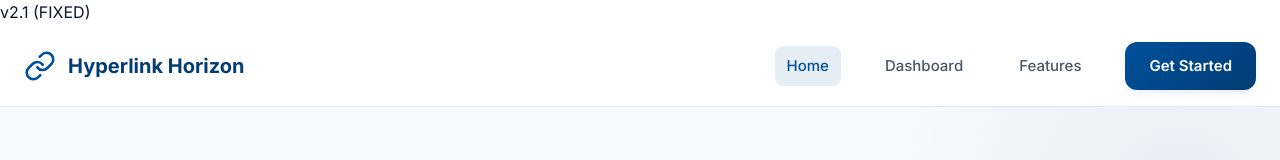
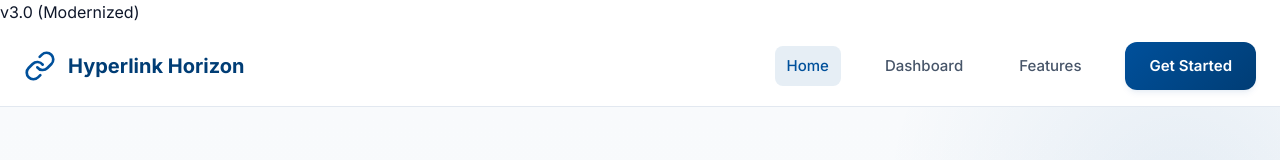
Before and after one commit to Bbester2/hyperl-ink-h-orizon, a Next.js app: page / in a window 1280 px wide. Shown: the top 160 px of the page. Built offline with nearby package versions, Linux system fonts and the light colour scheme.

Commit message:
Upgrade Stack v3.0

```diff
--- a/app/layout.js
+++ b/app/layout.js
@@ -19,7 +19,7 @@ export default function RootLayout({ children }) {
             </head>
             <body>
                 <div>
-                    v2.1 (FIXED)
+                    v3.0 (Modernized)
                 </div>
                 {children}
             </body>
```
Also changed, not shown: package.json (+5 -5 lines).
